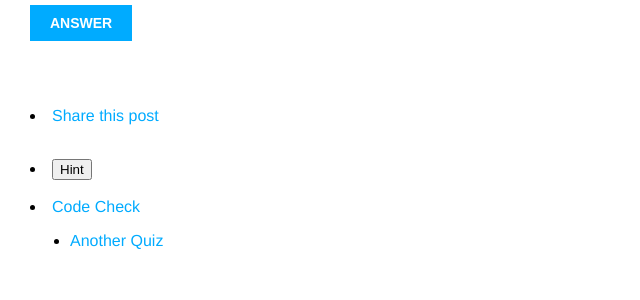
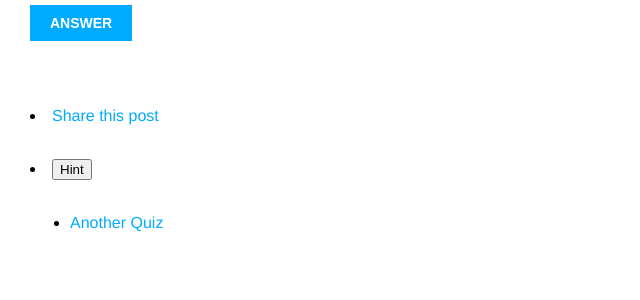
Before and after one commit to Kno777/QuizzesProject, a Django app: template quizzesapp/templates/quizzesapp/quizzes/detail.html in a window 1280 px wide. Shown: the part 281-581 px from the top of the page, without its empty margins (0-640 px from the left). Run offline with Django 4.2, Linux system fonts and the light colour scheme; the template is opened without the code that fills it: values that come from a table or form of the project are taken from there, others are empty; some web fonts are replaced.

Commit message:
quizzes app finished. In the future I will update front a part

```diff
--- a/quizzesapp/templates/quizzesapp/quizzes/detail.html
+++ b/quizzesapp/templates/quizzesapp/quizzes/detail.html
@@ -35,7 +35,11 @@
   <div>
     {%if check_answer %}
       <h1>{{post.solution}}</h1>
+      <li>
+        <a href="{% url "quizzesapp:code" %}">Code Check</a>
+      </li>
     {%endif%}
+
   </div>
   <p>
     <li>
@@ -59,9 +63,6 @@
   </div>
   <br>
   <div>
-    <li>
-      <a href="{% url "quizzesapp:code" %}">Code Check</a>
-    </li>
     <ul>
       <li><a href="{% url 'quizzesapp:quiz_detail' id=another_quiz %}">Another Quiz</a></li>
     </ul>
```
